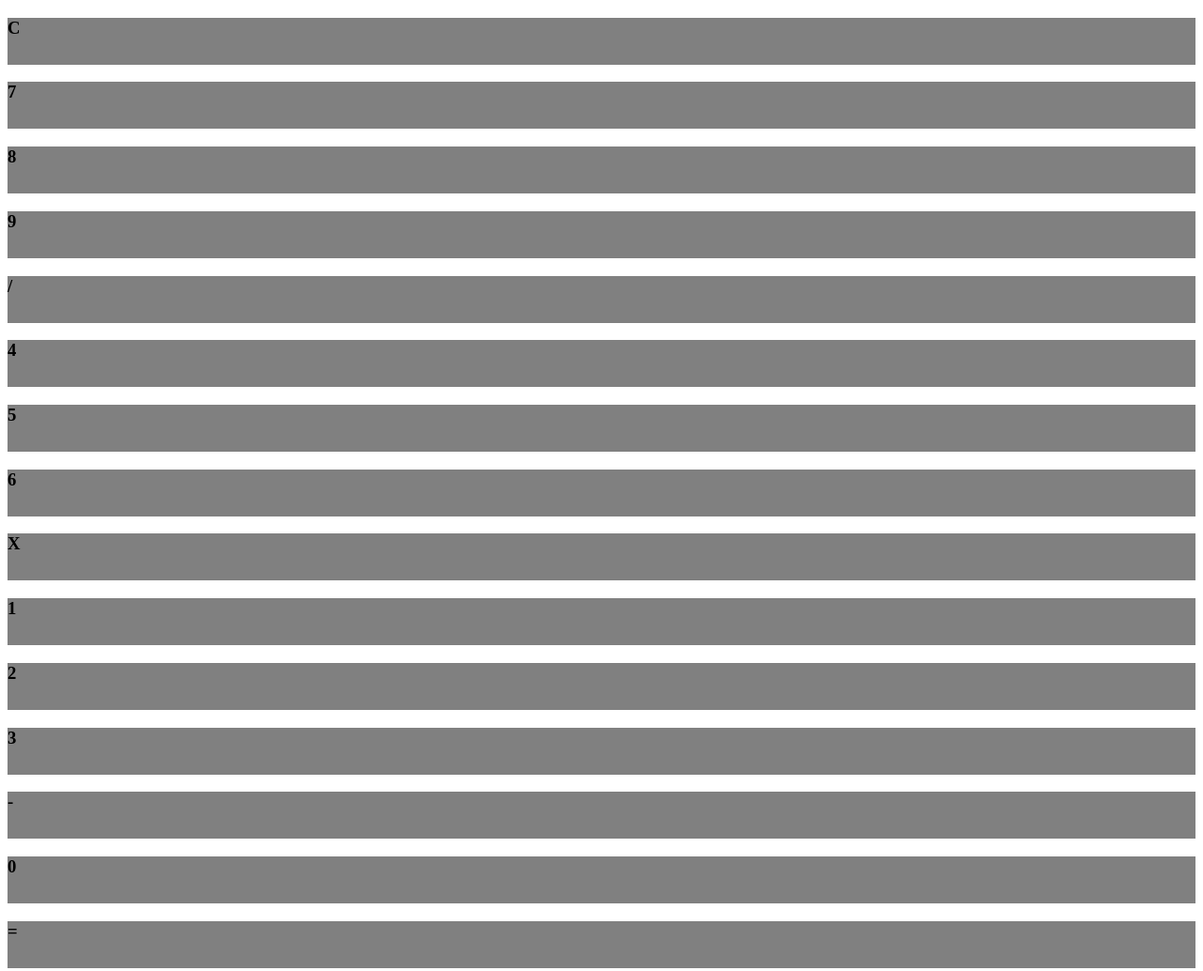
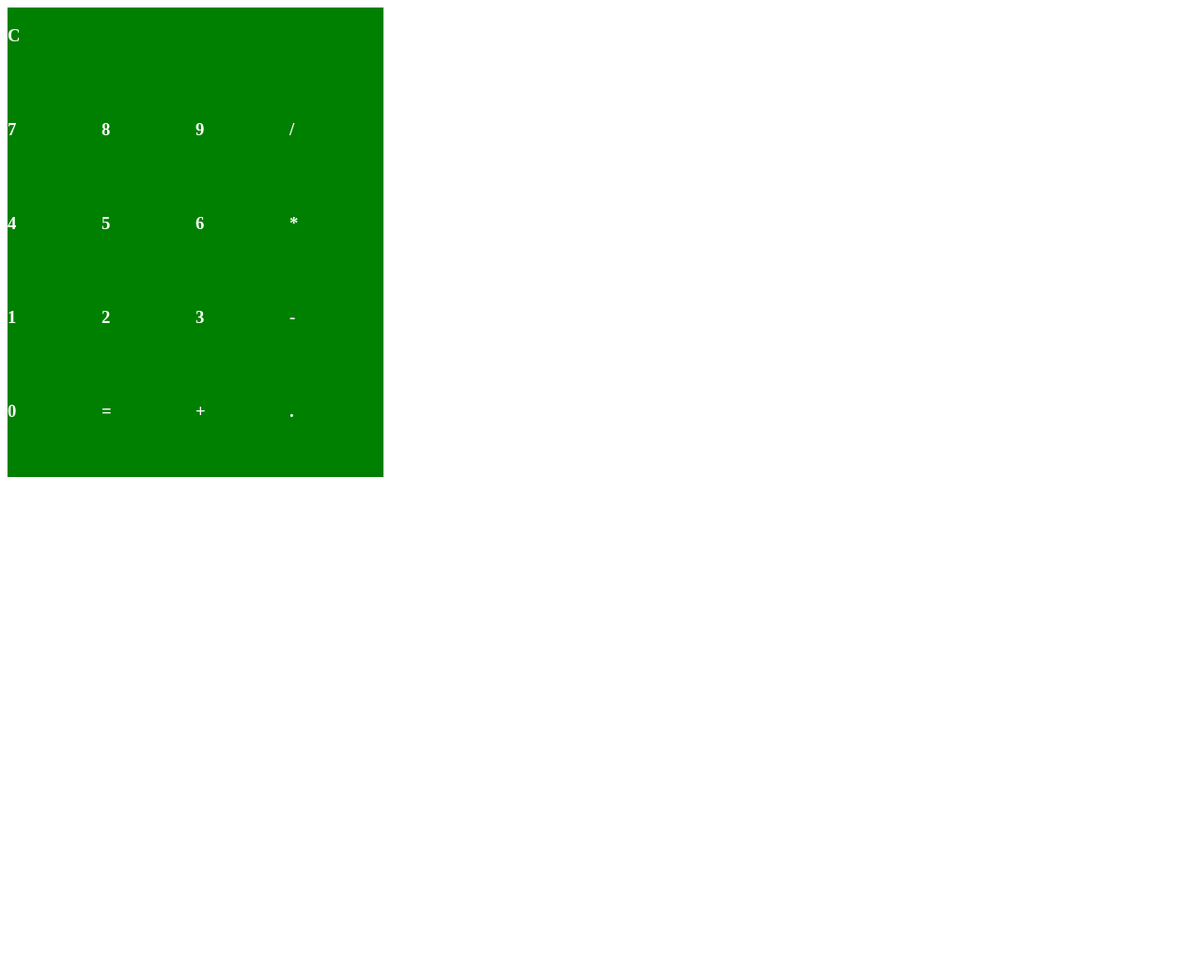
Before and after one commit to Momentum-Team-11/js-calculator-JDitto95, a plain HTML site: page index.html in a window 1280 px wide. Shown: the top 1034 px of the page at 94% size. After the commit the page ends 800 px from the top, so only its background shows below. Drawn offline with Linux system fonts and the light colour scheme.

Commit message:
FUNCTIONING CALCULATOR

```diff
--- a/index.html
+++ b/index.html
@@ -9,27 +9,29 @@
     <title>Document</title>
 </head>
 <body>
-<div class= "buttons" >
-    <h3 class="numbers">C</h3>
-    <h3 class="numbers">7</h3>
-    <h3 class="numbers">8</h3>
-    <h3 class="numbers">9</h3>
-    <h3 class="numbers">/</h3>
-    <h3 class="numbers">4</h3>
-    <h3 class="numbers">5</h3>
-    <h3 class="numbers">6</h3>
-    <h3 class="numbers">X</h3>
-    <h3 class="numbers">1</h3>
-    <h3 class="numbers">2</h3>
-    <h3 class="numbers">3</h3>
-    <h3 class="numbers">-</h3>
-    <h3 class="numbers">0</h3>
-    <h3 class="numbers">=</h3>
-    <h3 class="numbers">+</h3>
-    <h3 class="numbers">. </h3>
+
+<div class="calculator">
+<div> <h3 class="operation" id="cButton">C</h3></div>
+<div class="answer" id="result"></div>
+<div><h3 class="numbers btn" id="buttons">7</h3></div>
+<div><h3 class="numbers btn" id="buttons">8</h3></div>
+<div><h3 class="numbers btn" id="buttons">9</h3></div>
+<div><h3 class="operation btn" id="buttons">/</h3></div>
+<div><h3 class="numbers btn" id="buttons">4</h3></div>
+<div><h3 class="numbers btn" id="buttons">5</h3></div>
+<div><h3 class="numbers btn" id="buttons">6</h3></div>
+<div><h3 class="operation btn" id="buttons">*</h3></div>
+<div><h3 class="numbers btn" id="button1">1</h3></div>
+<div><h3 class="numbers btn" id="button">2</h3></div>
+<div><h3 class="numbers btn" id="buttons">3</h3></div>
+<div><h3 class="operation btn" id="buttons">-</h3></div>
+<div><h3 class="numbers btn" id="buttons0">0</h3></div>
+<div><h3 class="operation btn" id="eqButton">=</h3></div>
+<div><h3 class="operation btn" id="buttonPlus">+</h3></div>
+<div><h3 class="operation btn" id="button">. </h3></div>
+</div>
 
 
-</div>
 
 </body>
 </html>
--- a/main.css
+++ b/main.css
@@ -1,23 +1,22 @@
-
-
-
-
-button{
-    background-color: rgb(15, 26, 26);
-    width: 100px 100px 100px;
-    length: 100px 100px 100px;
-    margin: 0px;
+*{
+    border: white;
+}
+.h3{
+    display: flex;
+    font-size: 35;
+    justify-content: center;
+    align-items: center;
+    border: white solid
+    width: 100%;
+}
+.calculator{
     display: grid;
-
-
+    grid-template-rows: 100px 100px 100px 100px 100px;
+    grid-template-columns: 100px 100px 100px 100px ;
+    background-color: green;
+    color: white;
+    width: 400px;
 }
-h3{
-    display: grid;
-
-    grid-template-columns: 50px;
-    grid-template-rows: 50px;
-    grid-row: auto;
-    grid-column: auto;
-    background-color:gray;
-
+.answer{
+    grid-column: span 3;
 }
--- a/main.js
+++ b/main.js
@@ -0,0 +1,33 @@
+
+
+// what does this do? Declares a variable.
+
+const cButton = document.getElementById('cButton')
+cButton.addEventListener('click', function(){
+    console.log('it works')
+    result.innerHTML=''
+})
+const result = document.getElementById('result')
+
+const button1 = document.getElementById('button1')
+button1.addEventListener('click', function(){
+    console.log('saucy')
+    result.innerHTML+=1
+})
+const buttonPlus = document.getElementById('buttonPlus')
+buttonPlus.addEventListener('click', function(){
+    result.innerHTML+='+'
+})
+const eqButton = document.getElementById('eqButton')
+eqButton.addEventListener('click', function(){
+    console.log('click')
+    let display = result.innerHTML
+    console.log(display)
+    result.innerHTML=eval(display)
+})
+
+
+
+// numberButtons.addEventListener(numberButtons)
+// operationButtons.addEventListener(operationButtons)
+// answerButtons.addEventListener(answerButtons)
```
